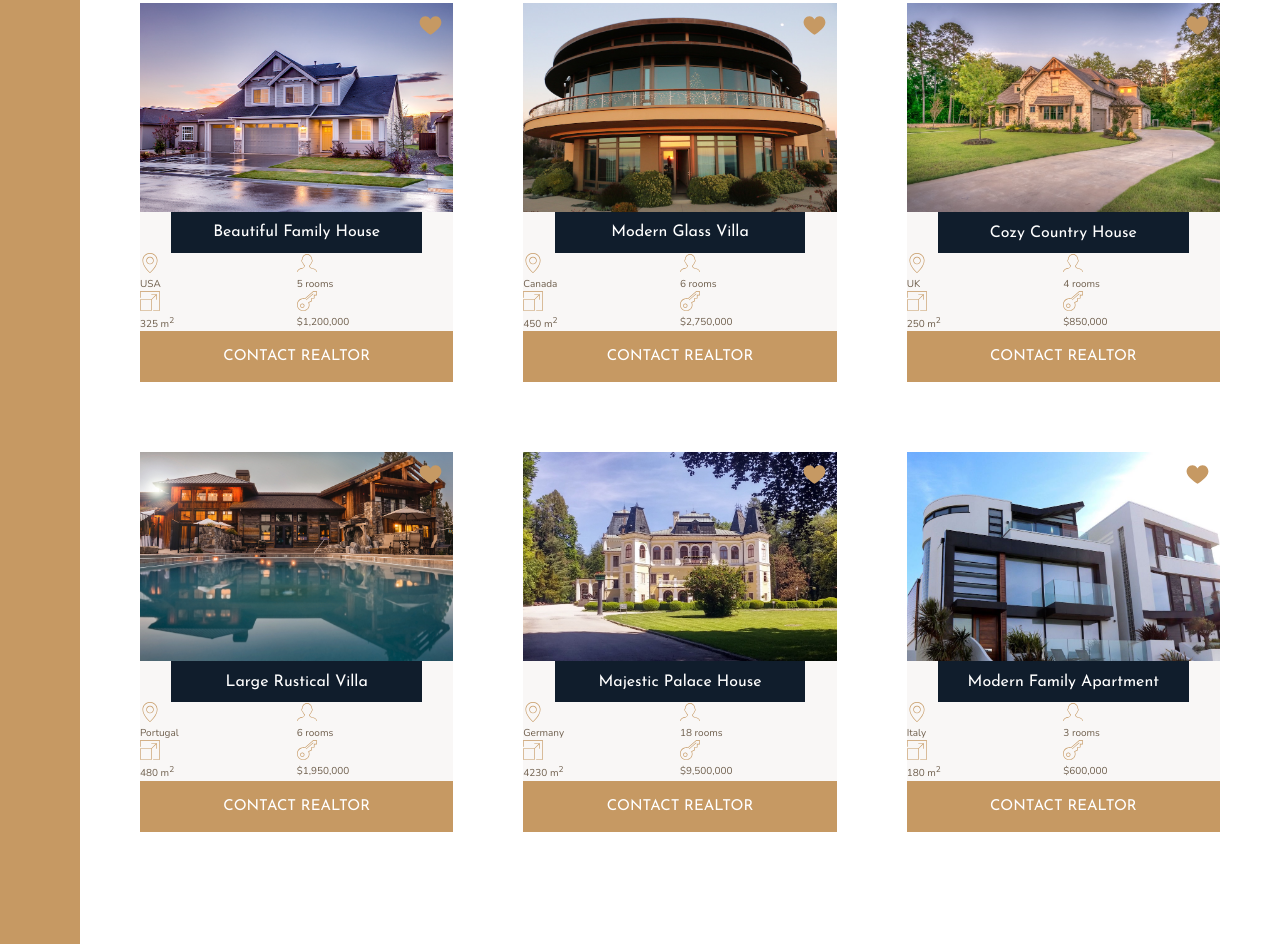
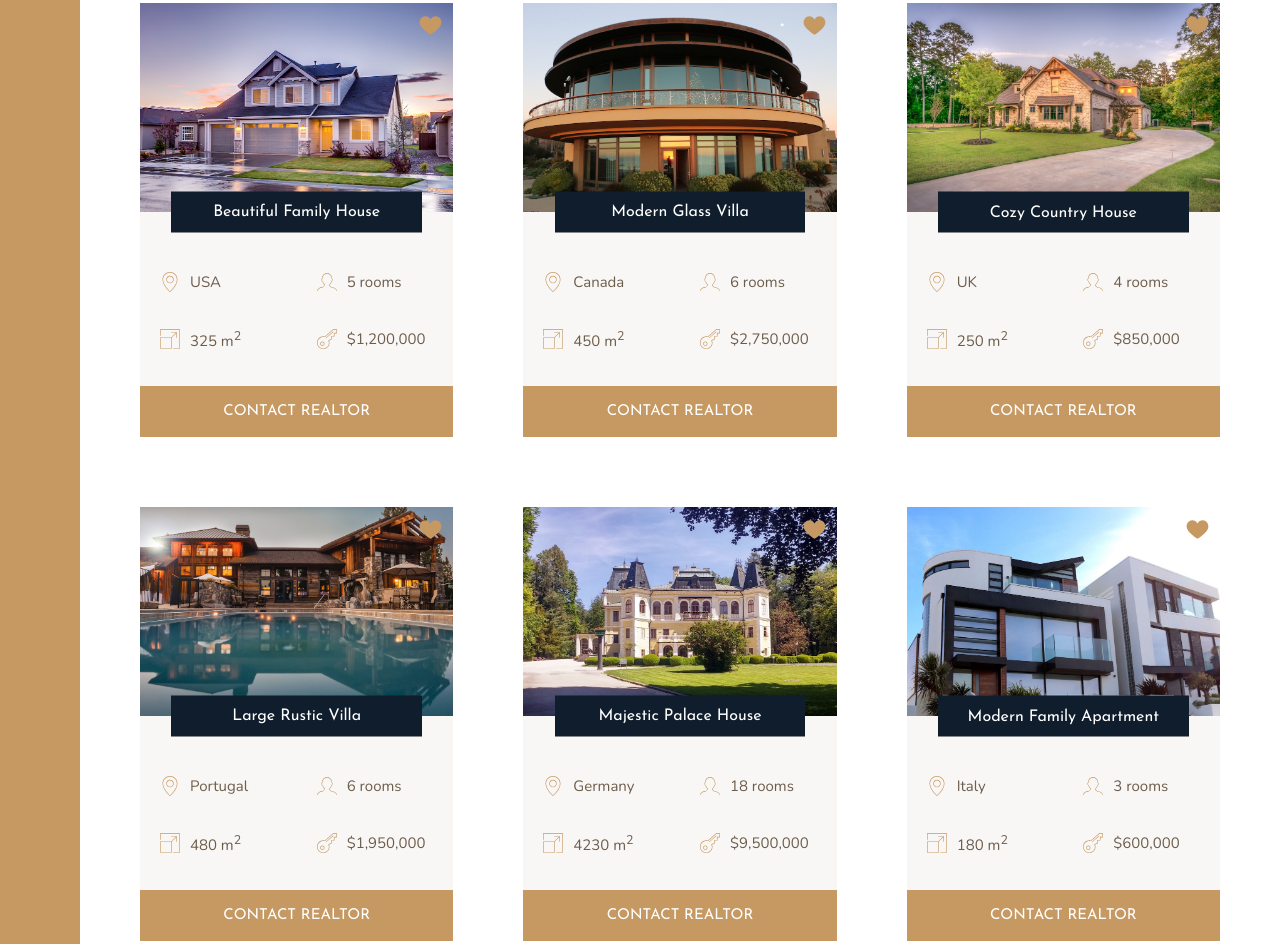
Before and after one commit to BillStephens2022/Nexter, a website: page index.html in a window 1280 px wide. Shown: the part 1911-2855 px from the top of the page. Drawn offline with nearby package versions, Linux system fonts and the light colour scheme.

Commit message:
finished styling homes section

```diff
--- a/index.html
+++ b/index.html
@@ -186,7 +186,7 @@
           <svg class="home__like">
             <use xlink:href="img/sprite.svg#icon-heart-full"></use>
           </svg>
-          <h5 class="home__name">Large Rustical Villa</h5>
+          <h5 class="home__name">Large Rustic Villa</h5>
           <div class="home__location">
             <svg>
               <use xlink:href="img/sprite.svg#icon-map-pin"></use>
--- a/sass/_homes.scss
+++ b/sass/_homes.scss
@@ -11,6 +11,7 @@
     background-color: $color-grey-light-1;
     display: grid;
     grid-template-columns: repeat(2, 1fr);
+    grid-row-gap: 3.5rem;
 
     &__img {
         width: 100%;
@@ -31,9 +32,12 @@
     }
 
     &__name {
+      grid-row: 1 / 2;
       grid-column: 1 / -1;
+      justify-self: center;
+      align-self: end;
+      z-index: 3;
       width: 80%;
-      justify-self: center;
       font-family: $font-display;
       font-size: 1.6rem;
       text-align: center;
@@ -41,22 +45,29 @@
       background-color: $color-secondary;
       color: #fff;
       font-weight: 400;
+      transform: translateY(50%);
+    }
 
+    &__location,
+    &__rooms {
+        margin-top: 2.5rem;
     }
+
 
     &__location,
     &__rooms,
     &__area,
     &__price {
+      font-size: 1.5rem;
+      margin-left: 2rem;
+      display: flex;
+      align-items: center;
 
         svg {
           fill: $color-primary;
           height: 2rem;
           width: 2rem;
-        }
-
-        p {
-
+          margin-right: 1rem;
         }
     }
 
```
Also changed, not shown: css/style.css.
